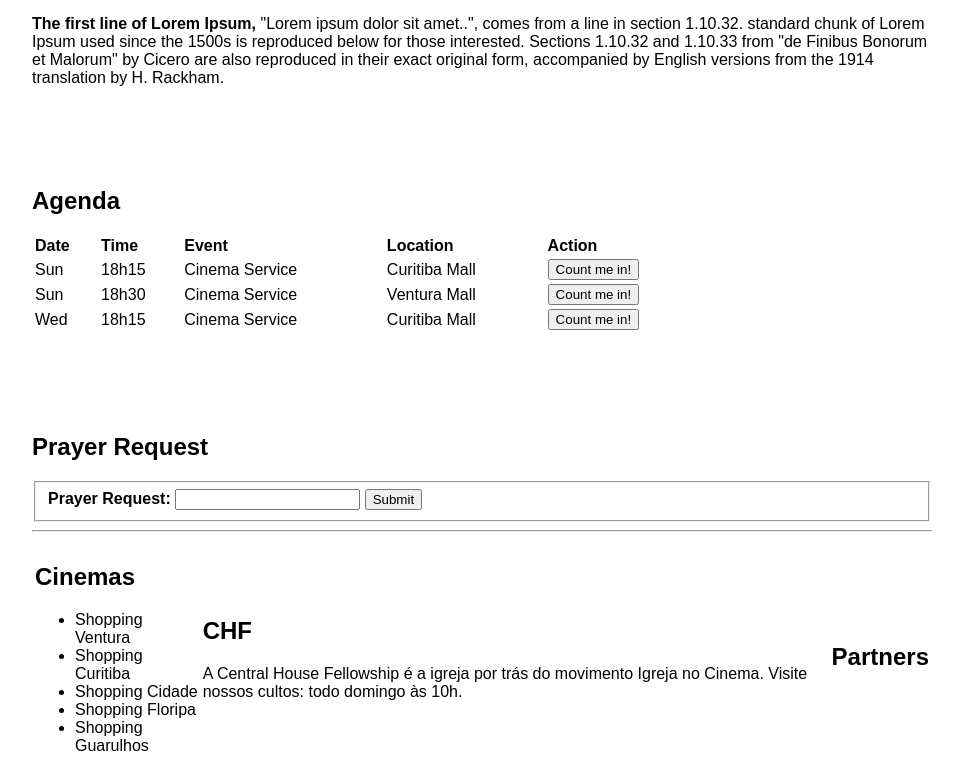
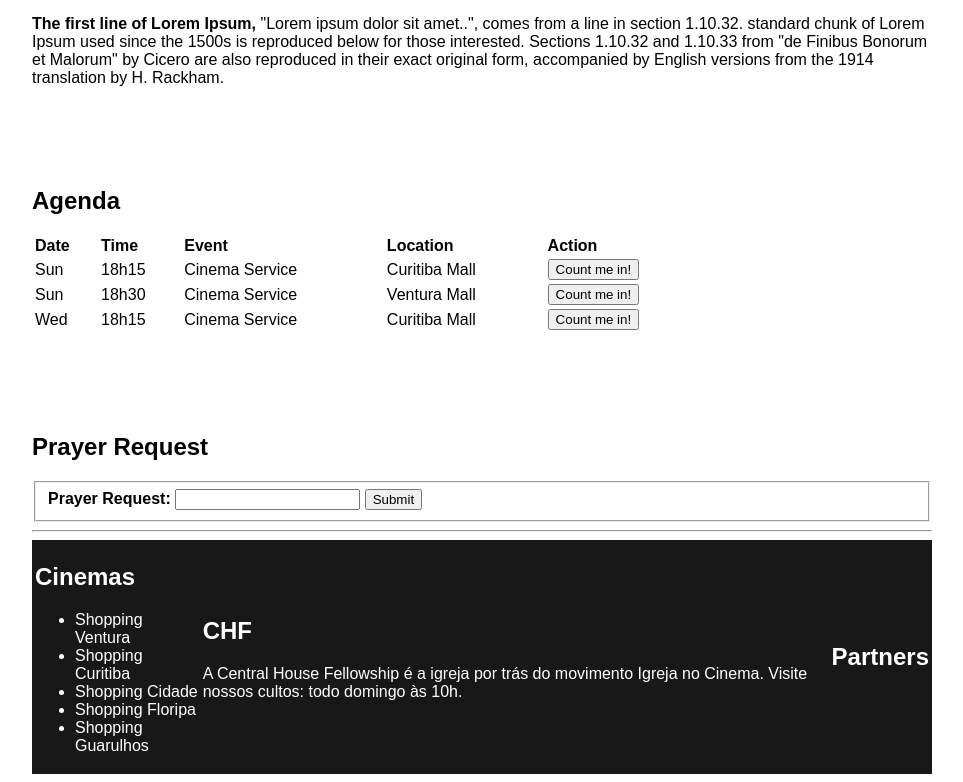
Before and after one commit to guisiebert/inc-gilson, a plain HTML site: page index.html in a window 1280 px wide. Shown: the part 1045-1827 px from the top of the page, without its empty margins (168-1131 px from the left). Drawn offline with Linux system fonts and the light colour scheme.

Commit message:
index final do dia

```diff
--- a/index.html
+++ b/index.html
@@ -52,6 +52,11 @@
 
       #agenda {
         margin-top: 100px;
+      }
+
+      #footer {
+        background-color: rgb(24, 24, 24);
+        color: rgb(255, 255, 255);
       }
     </style>
   </head>
@@ -149,8 +154,8 @@ Contrary to popular belief, Lorem Ipsum is not simply random text. It has roots
 
     <hr>
 
-    <footer>
-        <table>
+    <footer id="footer">
+        <table id="tableFooter">
             <td>
                 <h2>Cinemas</h2>
                 <ul>
```
